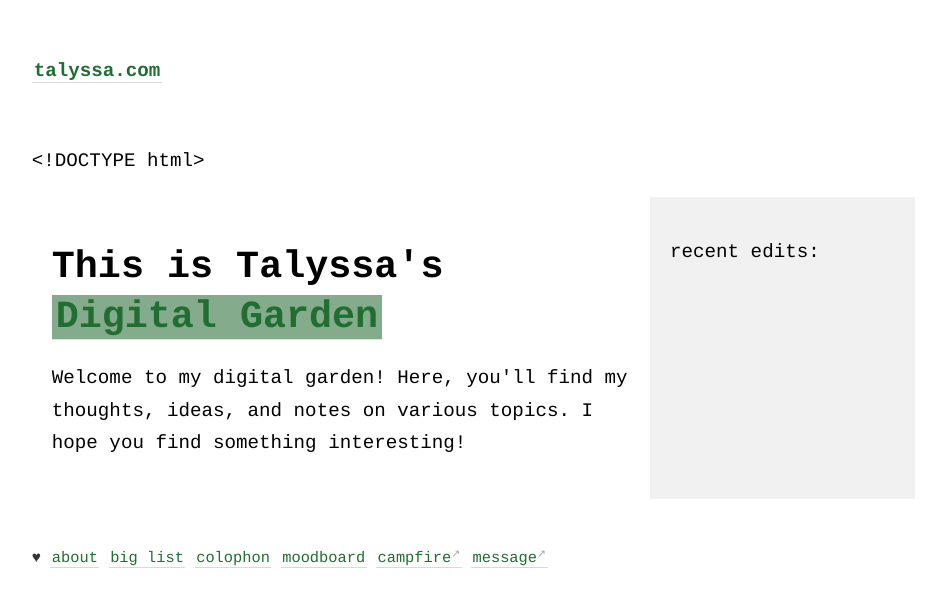
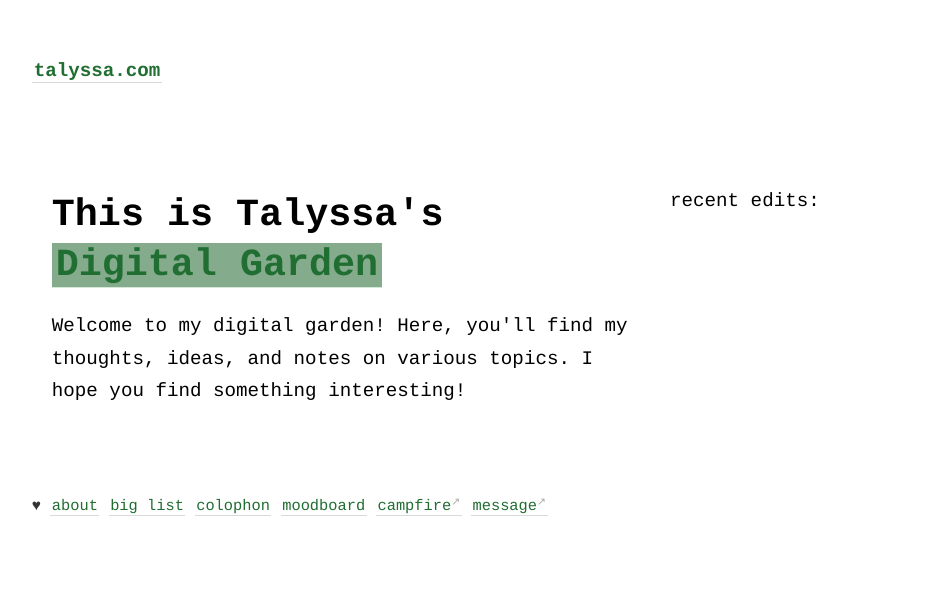
Before and after one commit to geminiworms/talyssagarden.github.io, a Jekyll site: the page built from _pages/index.md, in a window 1280 px wide. Shown: the top 607 px of the page, without its empty margins (45-991 px from the left). Built offline with Jekyll 4.4.1, drawn with Linux system fonts in a browser that asks for light colours.

Commit message:
Update index.md

```diff
--- a/_pages/index.md
+++ b/_pages/index.md
@@ -4,7 +4,6 @@
 id: home
 permalink: /
 ---
-<!DOCTYPE html>
 <html>
 <head>
   <meta charset="UTF-8">
@@ -24,7 +23,6 @@
     }
     .right-column {
       width: 30%;
-      background-color: #f1f1f1;
       padding: 20px;
       box-sizing: border-box;
     }
@@ -47,7 +45,7 @@
     <div class="right-column">
       <p>recent edits:</p>
       <ul>
-        {% assign sorted_pages = site.pages | where: "path", "_notes" | sort: "last_modified_at" %}
+        {% assign sorted_pages = site.pages | where_exp: "page", "page.path contains '/notes'" | sort: "last_modified_at" %}
         {% for i in (sorted_pages | size | minus:20)..(sorted_pages | size) %}
         {% assign page = sorted_pages[i] %}
         <li><a href="{{ page.url }}">{{ page.title }}</a> ({{ page.last_modified_at | date: "%Y-%m-%d" }})</li>
```
